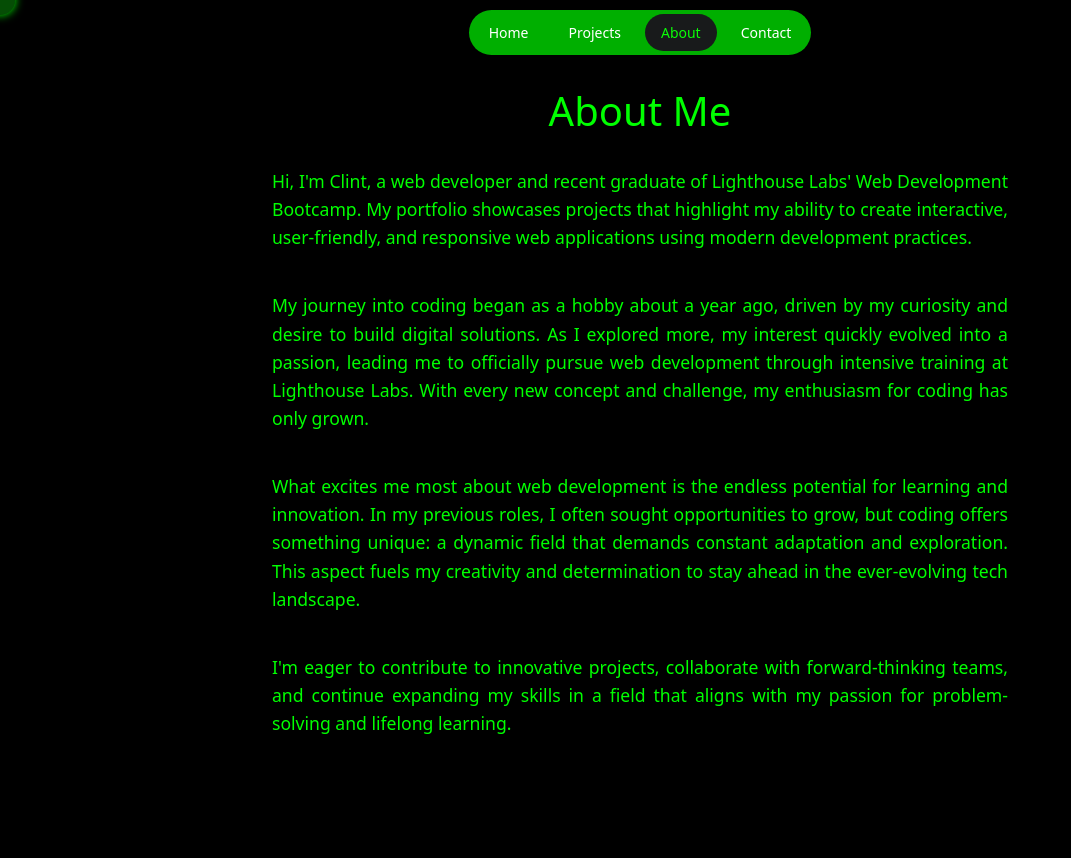
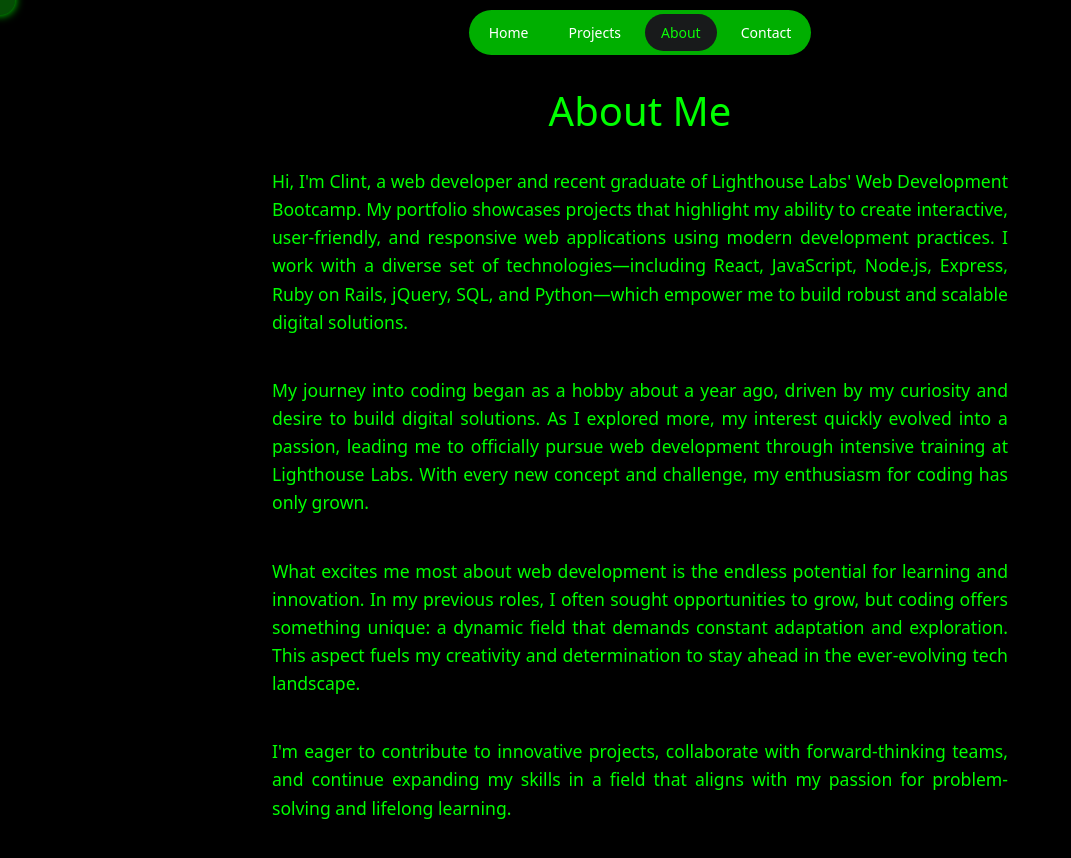
Before and after one commit to ClintasaurusRex/portfolio, a React (Vite) app: page /about in a window 1280 px wide. Shown: the top 858 px of the page, without its empty margins (0-1071 px from the left). Before the commit the page ends 800 px from the top, so only its background shows below. Built offline with nearby package versions, Linux system fonts and the light colour scheme.

Commit message:
Changed the about section a little teeny bit

```diff
--- a/src/Pages/About.jsx
+++ b/src/Pages/About.jsx
@@ -3,7 +3,7 @@ import "./about.css";
 
 const About = () => {
   const paragraphs = [
-    "Hi, I'm Clint, a web developer and recent graduate of Lighthouse Labs' Web Development Bootcamp. My portfolio showcases projects that highlight my ability to create interactive, user-friendly, and responsive web applications using modern development practices.",
+    "Hi, I'm Clint, a web developer and recent graduate of Lighthouse Labs' Web Development Bootcamp. My portfolio showcases projects that highlight my ability to create interactive, user-friendly, and responsive web applications using modern development practices. I work with a diverse set of technologies—including React, JavaScript, Node.js, Express, Ruby on Rails, jQuery, SQL, and Python—which empower me to build robust and scalable digital solutions.",
     "My journey into coding began as a hobby about a year ago, driven by my curiosity and desire to build digital solutions. As I explored more, my interest quickly evolved into a passion, leading me to officially pursue web development through intensive training at Lighthouse Labs. With every new concept and challenge, my enthusiasm for coding has only grown.",
     "What excites me most about web development is the endless potential for learning and innovation. In my previous roles, I often sought opportunities to grow, but coding offers something unique: a dynamic field that demands constant adaptation and exploration. This aspect fuels my creativity and determination to stay ahead in the ever-evolving tech landscape.",
     "I'm eager to contribute to innovative projects, collaborate with forward-thinking teams, and continue expanding my skills in a field that aligns with my passion for problem-solving and lifelong learning.",
--- a/src/Pages/Home.jsx
+++ b/src/Pages/Home.jsx
@@ -3,7 +3,6 @@ import Footer from "../Components/Footer";
 import { NavLink } from "react-router-dom";
 import useTypingEffect from "../hooks/typingEffect";
 import "./home.css";
-import React from "react";
 
 function Home() {
   const welcomeText = useTypingEffect("Clint Arneson-Hiles");
```
Also changed, not shown: 1 other file (tests, documents, lock files or other folders).
